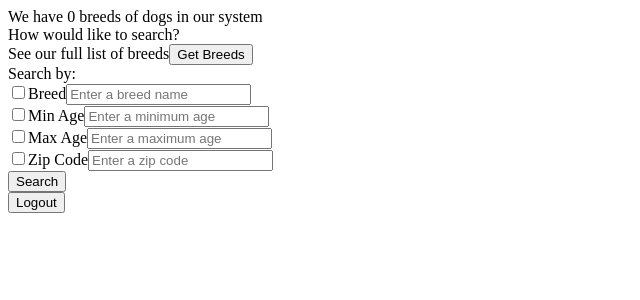
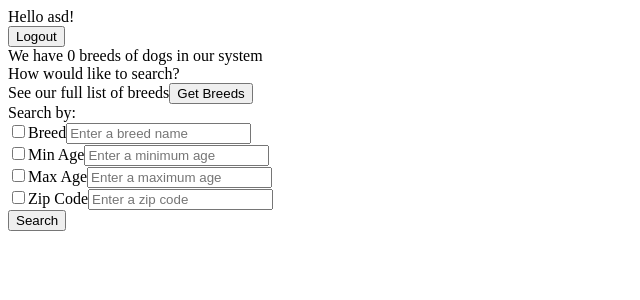
Before and after one commit to gabriellaguerre/fetch-project, a React (Create React App) app: page /main in a window 1280 px wide. Shown: the top 300 px of the page, without its empty margins (0-640 px from the left). Built offline with nearby package versions, Linux system fonts and the light colour scheme; no server answers.

Commit message:
preparing user profile

```diff
--- a/src/components/Main/index.js
+++ b/src/components/Main/index.js
@@ -5,6 +5,7 @@ import {useNavigate} from 'react-router';
 import { logout } from "../../redux/usersSlice";
 import LoginPage from '../LoginPage';
 import {breeds, getDogBreed, getSearches, searchDog, dogMatch, } from '../../redux/dogsSlice';
+import './Main.css';
 
 
 function Main() {
@@ -13,6 +14,8 @@ function Main() {
     // const user = useSelector(selectUser);
     const doggyBreeds = useSelector(getDogBreed)
     const searchResult = useSelector(getSearches)
+    const user = "asd";
+
 
     console.log(searchResult, 'search result')
 
@@ -69,18 +72,13 @@ function Main() {
 
   return (
     <>
-    {/* {name ? (
+    {user ? (
       <>
-         <h1> HEllo {name}</h1>
-         <div><button onClick={getBreeds}>Get Breeds</button></div>
-         <div><button onClick={logoutUser}>Logout</button></div>
-      </>
-    ): (
-      <>
-      <LoginPage />
-      </>
-    )} */}
-     <div>We have {doggyBreeds?.length || "0"} breeds of dogs in our system</div>
+      <div>
+         <div> Hello {user}!</div>
+         <div><button onClick={logoutUser}>Logout</button></div></div>
+
+         <div>We have {doggyBreeds?.length || "0"} breeds of dogs in our system</div>
      <div>How would like to search?</div>
      <div>See our full list of breeds
       <button onClick={getBreeds}>Get Breeds</button></div>
@@ -134,7 +132,14 @@ function Main() {
 
      <div> <button onClick={search}>Search</button></div>
 
-     <div><button onClick={logoutUser}>Logout</button></div>
+
+      </>
+    ): (
+      <>
+      <LoginPage />
+      </>
+    )}
+
 
     </>
   );
```
Also changed, not shown: src/components/Profile/Profile.css (added), src/components/Profile/index.js (added).
